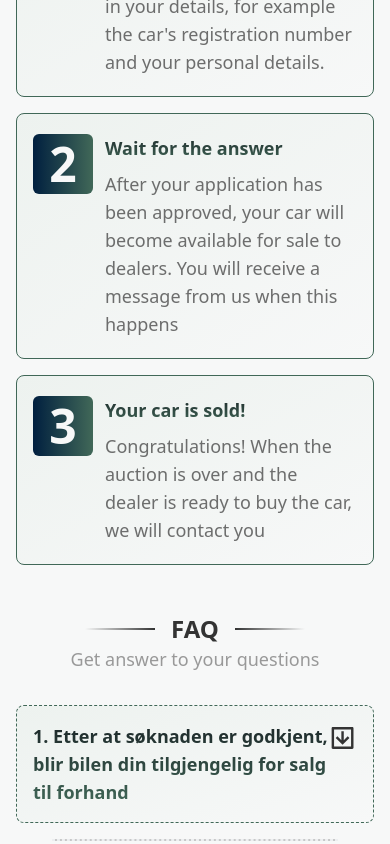
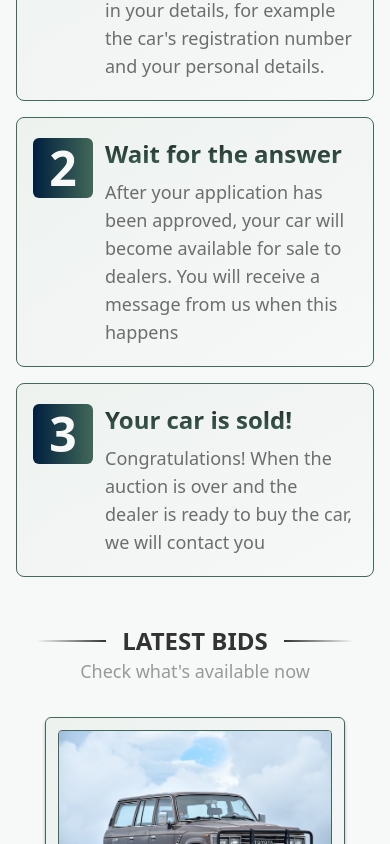
Before and after one commit to RomanLobko231/NorwayCarExport, a React (Create React App) app: page / in a window 390 px wide. Shown: the part 960-1804 px from the top of the page. Built offline with nearby package versions, Linux system fonts and the light colour scheme.

Commit message:
ui detail

```diff
--- a/src/pages/Home.jsx
+++ b/src/pages/Home.jsx
@@ -97,7 +97,7 @@ const Home = () => {
         {t("three_steps")}
       </h3>
       <InfoList />
-      <div className="mt-12 flex flex-row items-center space-x-4 md:mt-20">
+      {/* <div className="mt-12 flex flex-row items-center space-x-4 md:mt-20">
         <div className="h-[2px] w-[70px] bg-gradient-to-l from-medium-gray to-transparent md:w-[200px]"></div>
         <h1 className="text-center text-2xl font-bold text-medium-gray md:text-4xl">
           {t("faq")}
@@ -107,7 +107,7 @@ const Home = () => {
       <h3 className="text-center text-lg font-extralight text-light-gray md:text-lg">
         {t("get_answer")}
       </h3>
-      <FAQList />
+      <FAQList /> */}
       <div className="mt-12 flex flex-row items-center space-x-4 md:mt-20">
         <div className="h-[2px] w-[70px] bg-gradient-to-l from-medium-gray to-transparent md:w-[200px]"></div>
         <h1 className="text-center text-2xl font-bold text-medium-gray md:text-4xl">
--- a/src/ui/decorative/InfoList.jsx
+++ b/src/ui/decorative/InfoList.jsx
@@ -21,7 +21,7 @@ const InfoList = () => {
             {index + 1}
           </div>
           <div className="flex flex-col gap-2 pl-3 pr-1 lg:px-4">
-            <h1 className="inline-block w-full bg-gradient-to-b from-gunmental to-swamp-500 bg-clip-text text-lg font-bold text-transparent md:text-3xl">
+            <h1 className="inline-block w-full bg-gradient-to-b from-gunmental to-swamp-500 bg-clip-text text-2xl font-bold text-transparent md:text-3xl">
               {translated_titles.at(index).title}
             </h1>
             <p className="text-lg font-medium text-medium-gray/70 md:text-lg">
--- a/src/ui/users/representative/BuyerRepresentativeCard.jsx
+++ b/src/ui/users/representative/BuyerRepresentativeCard.jsx
@@ -53,6 +53,8 @@ const BuyerRepresentativeCard = ({ rep, deleteRep, updateRep }) => {
   const showAuctions = async () => {
     setAuctionsOpen(true);
     if (rep.savedCarIds.length <= 0) return;
+
+    if (auctions?.length > 0) return;
 
     setIsLoading(true);
     setFetchError(null);
--- a/src/ui/users/representative/SavedAuctionCard.jsx
+++ b/src/ui/users/representative/SavedAuctionCard.jsx
@@ -182,7 +182,7 @@ const SavedAuctionCard = ({ auctionData }) => {
           <button
             type="submit"
             className="buttonsh hover:button_shadow_hover disabled:button_shadow_click active:button_shadow_click group mt-2 flex w-full cursor-pointer flex-row items-center justify-center space-x-2 rounded-md bg-gradient-to-br from-mirage to-swamp-500 px-3 py-2 hover:from-mirage hover:to-gunmental disabled:opacity-35 disabled:hover:to-swamp-500 md:space-x-2 lg:py-[5px]"
-            disabled={isAuctionDisabled()}
+            disabled={isAuctionDisabled() || isLoading}
           >
             <span className="whitespace-nowrap text-xl font-semibold leading-4 text-cornsilk group-hover:text-lighthouse md:text-xl">
               {t("place_bid").toUpperCase()}
@@ -245,7 +245,7 @@ const SavedAuctionCard = ({ auctionData }) => {
           <button
             type="submit"
             className="buttonsh hover:button_shadow_hover disabled:button_shadow_click active:button_shadow_click group mt-2 flex w-full cursor-pointer flex-row items-center justify-center space-x-2 rounded-md border border-medium-gray bg-lighthouse px-3 py-2 text-medium-gray hover:bg-medium-gray hover:text-lighthouse disabled:opacity-35 disabled:hover:bg-lighthouse disabled:hover:text-medium-gray md:space-x-2 lg:py-1"
-            disabled={isAuctionDisabled()}
+            disabled={isAuctionDisabled() || isLoading}
           >
             <span className="whitespace-nowrap text-xl font-semibold leading-4 md:text-xl">
               {t("autobid").toUpperCase()}
```
